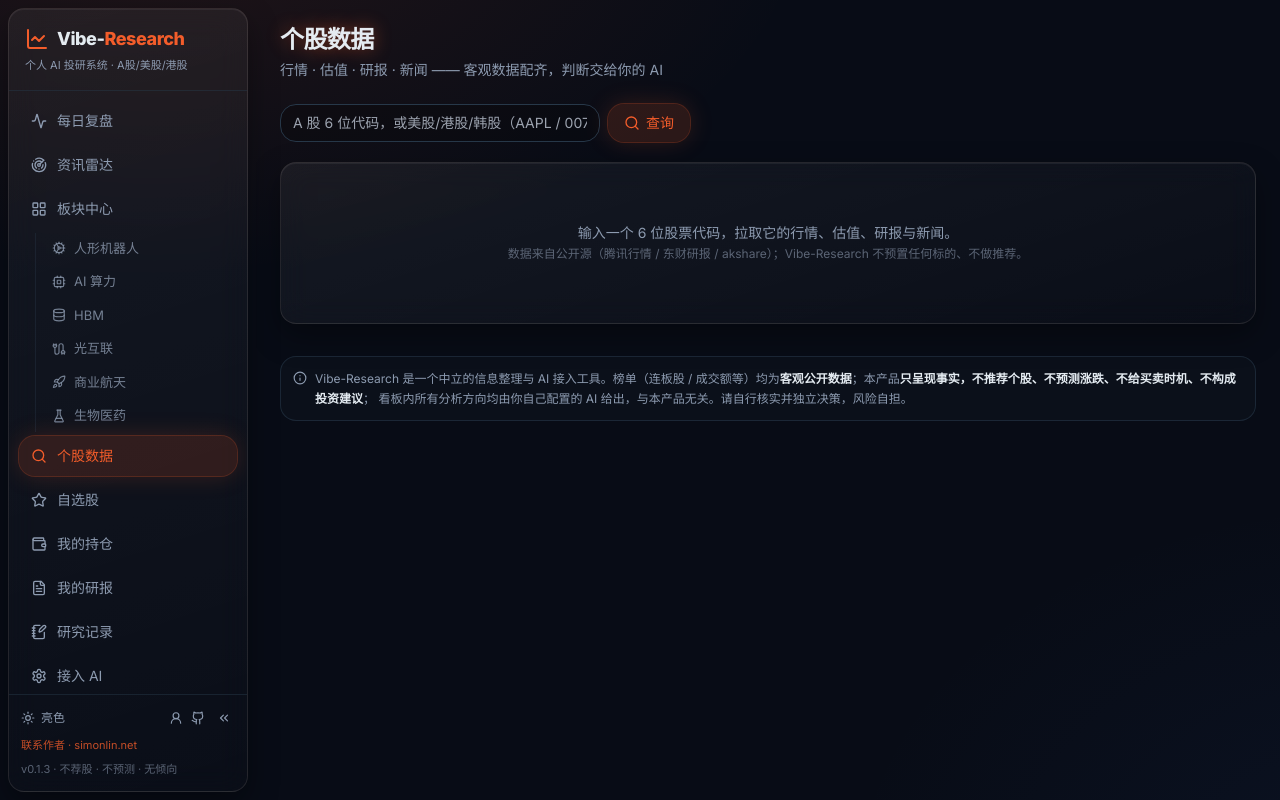
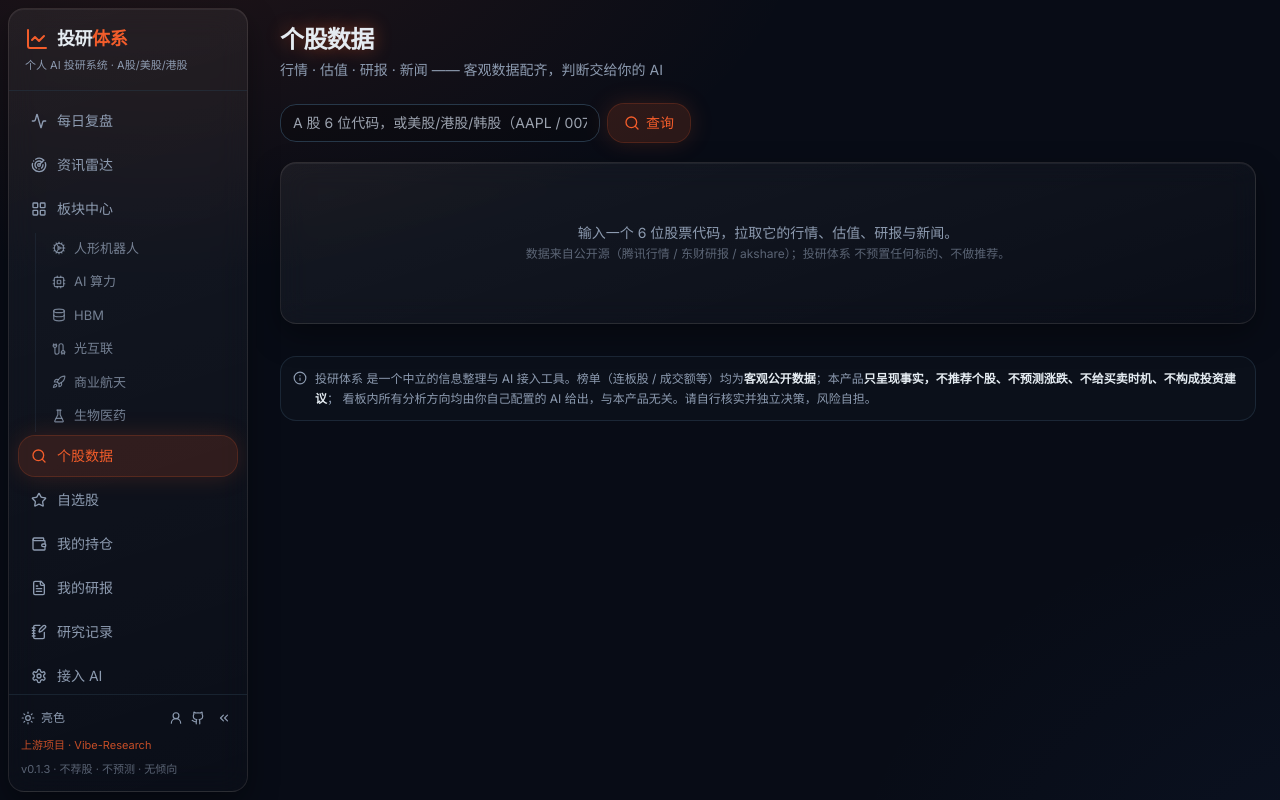
Before and after one commit to xsjsdpdw-beep/investment-research-system, a React (Vite) app in the folder frontend/: page /stock-data in a window 1280 px wide. Built offline with nearby package versions, Linux system fonts and the light colour scheme.

Commit message:
feat: brand runtime as investment research system

```diff
--- a/frontend/index.html
+++ b/frontend/index.html
@@ -3,12 +3,12 @@
   <head>
     <meta charset="UTF-8" />
     <meta name="viewport" content="width=device-width, initial-scale=1.0" />
-    <title>Vibe-Research · 个人 AI 投研系统（A股/美股/港股）</title>
+    <title>投研体系 · 个人 AI 投研系统（A股/美股/港股）</title>
     <link rel="icon" type="image/svg+xml" href="/favicon.svg" />
     <link rel="preconnect" href="https://fonts.googleapis.com">
     <link rel="preconnect" href="https://fonts.gstatic.com" crossorigin>
     <link href="https://fonts.googleapis.com/css2?family=Inter:wght@400;500;600;700;800&family=JetBrains+Mono:wght@400;500;700&display=swap" rel="stylesheet">
-    <meta name="description" content="Vibe-Research: Your Personal Trading Research Agent —— A股 / 美股 / 港股 的个人投研 Agent。每日复盘、资讯雷达、个股数据、板块中心、我的持仓、研究记录。把数据和功能配齐，由你自己的 AI 驱动投资研究。" />
+    <meta name="description" content="投研体系: Your Personal Trading Research Agent —— A股 / 美股 / 港股 的个人投研 Agent。每日复盘、资讯雷达、个股数据、板块中心、我的持仓、研究记录。把数据和功能配齐，由你自己的 AI 驱动投资研究。" />
   </head>
   <body class="min-h-screen bg-background text-foreground antialiased">
     <div id="root"></div>
--- a/frontend/src/components/layout/Layout.tsx
+++ b/frontend/src/components/layout/Layout.tsx
@@ -10,7 +10,7 @@ import { useDarkMode } from "@/hooks/useDarkMode";
 
 const APP_VERSION = "v0.1.3";
 const REPO_URL = "https://github.com/simonlin1212/Vibe-Research";
-const SITE_URL = "https://www.simonlin.net"; // 作者主页
+const SITE_URL = REPO_URL;
 
 const NAV = [
   { to: "/daily-review", icon: Activity, label: "每日复盘" },
@@ -52,11 +52,11 @@ export function Layout() {
       )}>
         {/* Brand */}
         <div className={cn("border-b border-border/50", collapsed ? "flex justify-center p-3" : "p-4")}>
-          <Link to="/daily-review" className={cn("flex items-center", collapsed ? "justify-center" : "gap-2")}>
+          <Link to="/daily-review" aria-label="投研体系" className={cn("flex items-center", collapsed ? "justify-center" : "gap-2")}>
             <LineChart className="h-6 w-6 shrink-0 text-primary text-glow" />
             {!collapsed && (
               <span className="text-lg font-extrabold tracking-tight">
-                Vibe-<span className="text-primary">Research</span>
+                投研<span className="text-primary">体系</span>
               </span>
             )}
           </Link>
@@ -121,7 +121,7 @@ export function Layout() {
               <button onClick={toggle} className="rounded p-1.5 text-muted-foreground transition-colors hover:text-foreground" title={dark ? "亮色" : "暗色"}>
                 {dark ? <Sun className="h-4 w-4" /> : <Moon className="h-4 w-4" />}
               </button>
-              <a href={SITE_URL} target="_blank" rel="noreferrer" className="rounded p-1.5 text-muted-foreground transition-colors hover:text-foreground" title="联系作者">
+              <a href={SITE_URL} target="_blank" rel="noreferrer" className="rounded p-1.5 text-muted-foreground transition-colors hover:text-foreground" title="上游项目">
                 <UserRound className="h-4 w-4" />
               </a>
               <button onClick={() => setCollapsed(false)} className="rounded p-1.5 text-muted-foreground transition-colors hover:text-foreground" title="展开">
@@ -136,7 +136,7 @@ export function Layout() {
                   {dark ? "亮色" : "暗色"}
                 </button>
                 <div className="flex items-center gap-2">
-                  <a href={SITE_URL} target="_blank" rel="noreferrer" className="text-muted-foreground transition-colors hover:text-foreground" title="联系作者">
+                  <a href={SITE_URL} target="_blank" rel="noreferrer" className="text-muted-foreground transition-colors hover:text-foreground" title="上游项目">
                     <UserRound className="h-3.5 w-3.5" />
                   </a>
                   <a href={REPO_URL} target="_blank" rel="noreferrer" className="text-muted-foreground transition-colors hover:text-foreground" title="GitHub">
@@ -148,7 +148,7 @@ export function Layout() {
                 </div>
               </div>
               <a href={SITE_URL} target="_blank" rel="noreferrer" className="block text-[11px] text-primary/80 transition-colors hover:text-primary">
-                联系作者 · simonlin.net
+                上游项目 · Vibe-Research
               </a>
               <p className="text-[11px] leading-relaxed text-muted-foreground/60">
                 {APP_VERSION} · 不荐股 · 不预测 · 无倾向
--- a/frontend/src/components/ui/Disclaimer.tsx
+++ b/frontend/src/components/ui/Disclaimer.tsx
@@ -5,7 +5,7 @@ export function Disclaimer({ compact = false }: { compact?: boolean }) {
   if (compact) {
     return (
       <p className="text-[11px] leading-relaxed text-muted-foreground/70">
-        Vibe-Research 只客观呈现公开数据与榜单，不推荐个股、不预测涨跌、不构成投资建议。
+        投研体系 只客观呈现公开数据与榜单，不推荐个股、不预测涨跌、不构成投资建议。
       </p>
     );
   }
@@ -13,7 +13,7 @@ export function Disclaimer({ compact = false }: { compact?: boolean }) {
     <div className="mt-8 flex items-start gap-2 rounded-lg border border-border/60 bg-muted/20 p-3 text-xs leading-relaxed text-muted-foreground">
       <Info className="mt-0.5 h-3.5 w-3.5 shrink-0" />
       <span>
-        Vibe-Research 是一个中立的信息整理与 AI 接入工具。榜单（连板股 / 成交额等）均为<b className="text-foreground">客观公开数据</b>；本产品<b className="text-foreground">只呈现事实，不推荐个股、不预测涨跌、不给买卖时机、不构成投资建议</b>；
+        投研体系 是一个中立的信息整理与 AI 接入工具。榜单（连板股 / 成交额等）均为<b className="text-foreground">客观公开数据</b>；本产品<b className="text-foreground">只呈现事实，不推荐个股、不预测涨跌、不给买卖时机、不构成投资建议</b>；
         看板内所有分析方向均由你自己配置的 AI 给出，与本产品无关。请自行核实并独立决策，风险自担。
       </span>
     </div>
--- a/frontend/src/pages/Settings.tsx
+++ b/frontend/src/pages/Settings.tsx
@@ -102,7 +102,7 @@ export function Settings() {
         {mode === "subscription" ? (
           <div className="space-y-3 text-sm">
             <p className="text-xs text-muted-foreground">
-              选一个你本机已安装并登录的 CLI。Vibe-Research 后端会用它以你的订阅额度作答，<b className="text-foreground">不用填 key</b>。
+              选一个你本机已安装并登录的 CLI。投研体系 后端会用它以你的订阅额度作答，<b className="text-foreground">不用填 key</b>。
               <span className="text-muted-foreground/60">（仅当后端跑在你本机时可用；复盘 / 今日要点 / 个股问 AI 等场景。）</span>
             </p>
             <div className="grid gap-2 sm:grid-cols-2">
--- a/frontend/src/pages/StockData.tsx
+++ b/frontend/src/pages/StockData.tsx
@@ -551,7 +551,7 @@ export function StockData() {
         <GlassCard>
           <div className="py-10 text-center text-sm text-muted-foreground">
             输入一个 6 位股票代码，拉取它的行情、估值、研报与新闻。<br />
-            <span className="text-xs text-muted-foreground/60">数据来自公开源（腾讯行情 / 东财研报 / akshare）；Vibe-Research 不预置任何标的、不做推荐。</span>
+            <span className="text-xs text-muted-foreground/60">数据来自公开源（腾讯行情 / 东财研报 / akshare）；投研体系 不预置任何标的、不做推荐。</span>
           </div>
         </GlassCard>
       )}
```
Also changed, not shown: 2 other files (tests, documents, lock files or other folders).
